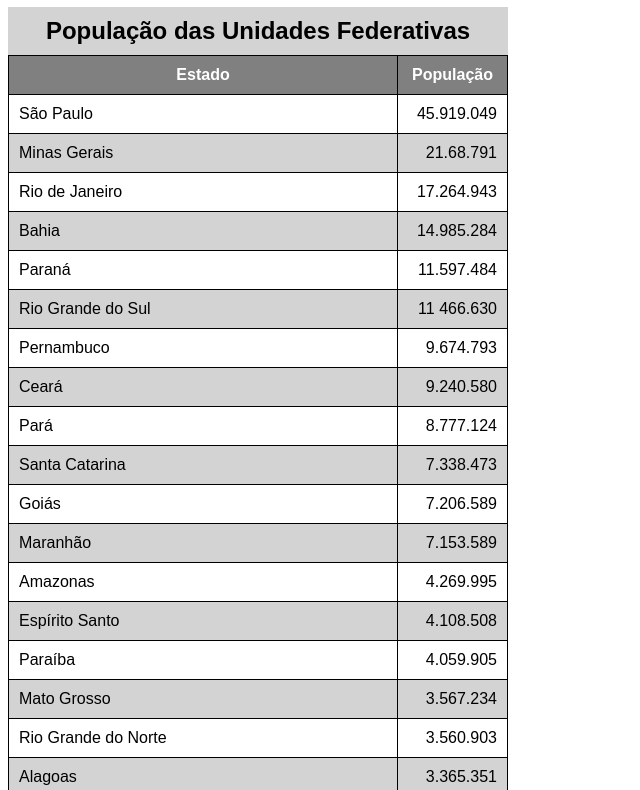
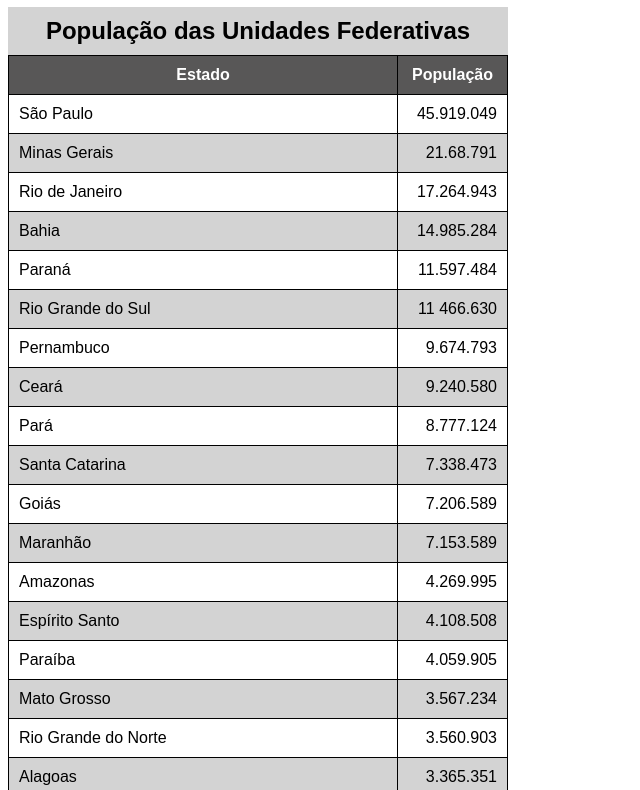
Before and after one commit to victorhugo-br/html-css, a plain HTML site: page ex023/tabela002.html in a window 1280 px wide. Shown: the part 73-863 px from the top of the page, without its empty margins (0-640 px from the left). Drawn offline with Linux system fonts and the light colour scheme.

Commit message:
Update tabela002.html

```diff
--- a/ex023/tabela002.html
+++ b/ex023/tabela002.html
@@ -14,12 +14,19 @@
         table{
             width: 500px;
             border-collapse: collapse;
+            position: relative;
+        }
+
+        thead > tr > th {
+            position: sticky;
+            top: -1px;
+            background-color: rgb(88, 87, 87);
         }
 
         caption {
             font-size: 1.5em;
             font-weight: bold;
-            background-color: lightgray;
+            background-color:lightgray;
             padding: 10px;
         }
 
```
